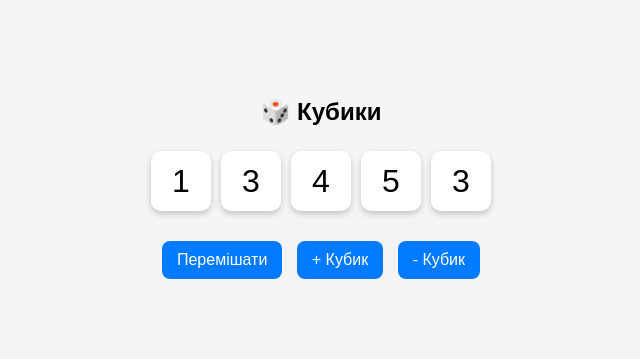
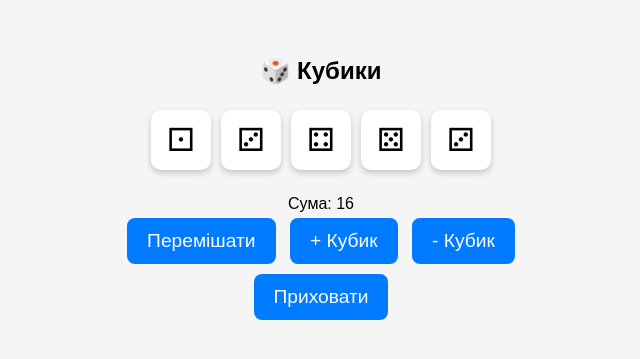
Before and after one commit to Stepan-Melnyk/Dice, a plain HTML site: page index.html in a window 1280 px wide. Shown: the part 217-576 px from the top of the page, without its empty margins (319-959 px from the left). Drawn offline with Linux system fonts and the light colour scheme.

Commit message:
Додано емодзі для кубиків і кнопку Приховати

```diff
--- a/script.js
+++ b/script.js
@@ -4,17 +4,41 @@ const rollBtn = document.getElementById("roll-btn");
 const addDiceBtn = document.getElementById("add-dice-btn");
 const removeDiceBtn = document.getElementById("remove-dice-btn");
 
+// додаємо кнопку "Приховати"
+const toggleBtn = document.createElement("button");
+toggleBtn.textContent = "Приховати";
+document.querySelector(".buttons").appendChild(toggleBtn);
+
+let showDice = true; // показувати значення кубиків
+
+const diceEmojis = ["\u2680", "\u2681", "\u2682", "\u2683", "\u2684", "\u2685"];
+const resultDisplay = document.createElement("div");
+resultDisplay.id = "result";
+diceContainer.after(resultDisplay);
+
 function rollDice() {
   diceContainer.innerHTML = "";
+  let sum = 0;
+
   for (let i = 0; i < diceCount; i++) {
-    const value = Math.floor(Math.random() * 6) + 1;
+    const value = Math.floor(Math.random() * 6);
+    sum += value + 1;
+
     const dice = document.createElement("div");
-    dice.classList.add("dice");
-    dice.textContent = value;
+    dice.classList.add("dice", "roll");
+    dice.dataset.value = diceEmojis[value]; // зберігаємо значення для приховування
+    dice.textContent = showDice ? diceEmojis[value] : "❔";
     diceContainer.appendChild(dice);
+
+    dice.addEventListener("animationend", () => {
+      dice.classList.remove("roll");
+    });
   }
+
+  resultDisplay.textContent = showDice ? `Сума: ${sum}` : "Сума: ???";
 }
 
+// кнопки
 rollBtn.addEventListener("click", rollDice);
 addDiceBtn.addEventListener("click", () => {
   diceCount++;
@@ -27,5 +51,16 @@ removeDiceBtn.addEventListener("click", () => {
   }
 });
 
+// кнопка "Приховати"
+toggleBtn.addEventListener("click", () => {
+  showDice = !showDice;
+  const diceElements = document.querySelectorAll(".dice");
+  diceElements.forEach(dice => {
+    dice.textContent = showDice ? dice.dataset.value : "❔";
+  });
+  // оновлюємо суму
+  rollDice();
+});
+
 // перший кидок одразу
 rollDice();
--- a/style.css
+++ b/style.css
@@ -52,3 +52,17 @@ body {
   .buttons button:active {
     transform: scale(0.95);
   }
+  .buttons button {
+    margin: 5px;
+    padding: 12px 20px;
+    font-size: 1.2rem;
+    border: none;
+    border-radius: 8px;
+    cursor: pointer;
+    background: #007bff;
+    color: white;
+}
+
+.buttons button:hover {
+    background: #0056b3;
+}
```
